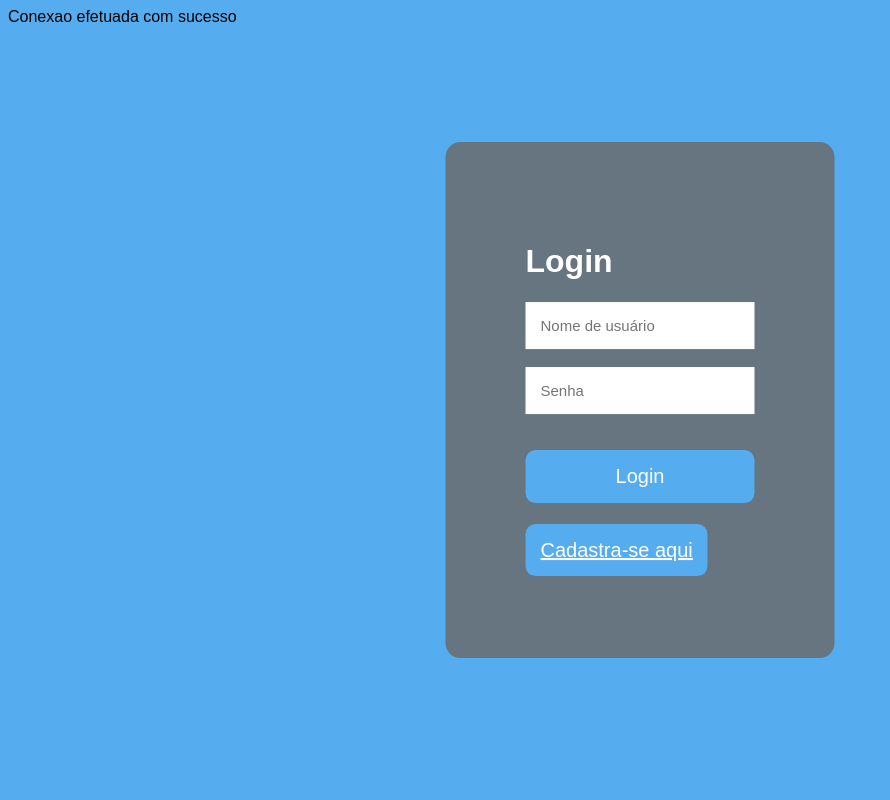
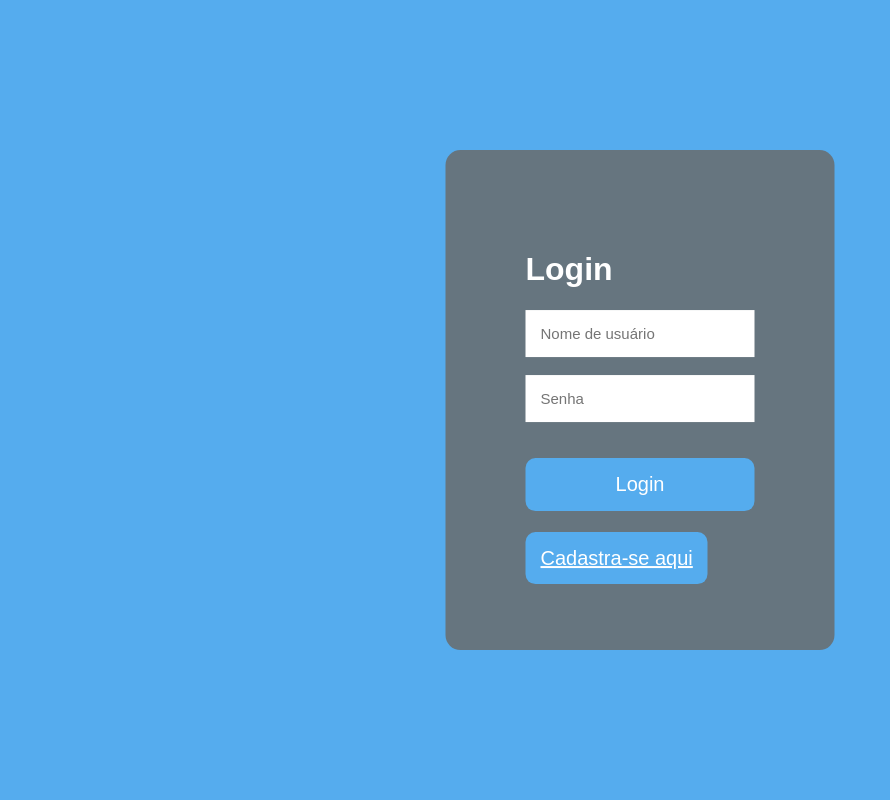
Before and after one commit to cp2-dc-info-projeto-final/i-luno, a PHP site: page /index.php in a window 1280 px wide. Shown: the whole page, without its empty margins (0-890 px from the left). Run offline with PHP 8.4, Linux system fonts and the light colour scheme.

Commit message:
Update conecta.php

```diff
--- a/src/conecta.php
+++ b/src/conecta.php
@@ -1,19 +1,12 @@
 <?php
 
-    $dbHost = 'Localhost';
+    $dbHost = 'localhost';
     $dbUsername = 'novailuno';
     $dbPassword = '12345678';
     $dbName = 'iluno';
 
-    $conexao = new mysqli($dbHost,$dbUsername,$dbPassword,$dbName);
 
-     if($conexao->connect_errno)
-     {
-         echo "Erro";
-     }
-     else
-     {
-         echo "Conexao efetuada com sucesso";
-     }
+    $mysqli = new mysqli($dbHost,$dbUsername,$dbPassword,$dbName);
+
 
 ?>
```
